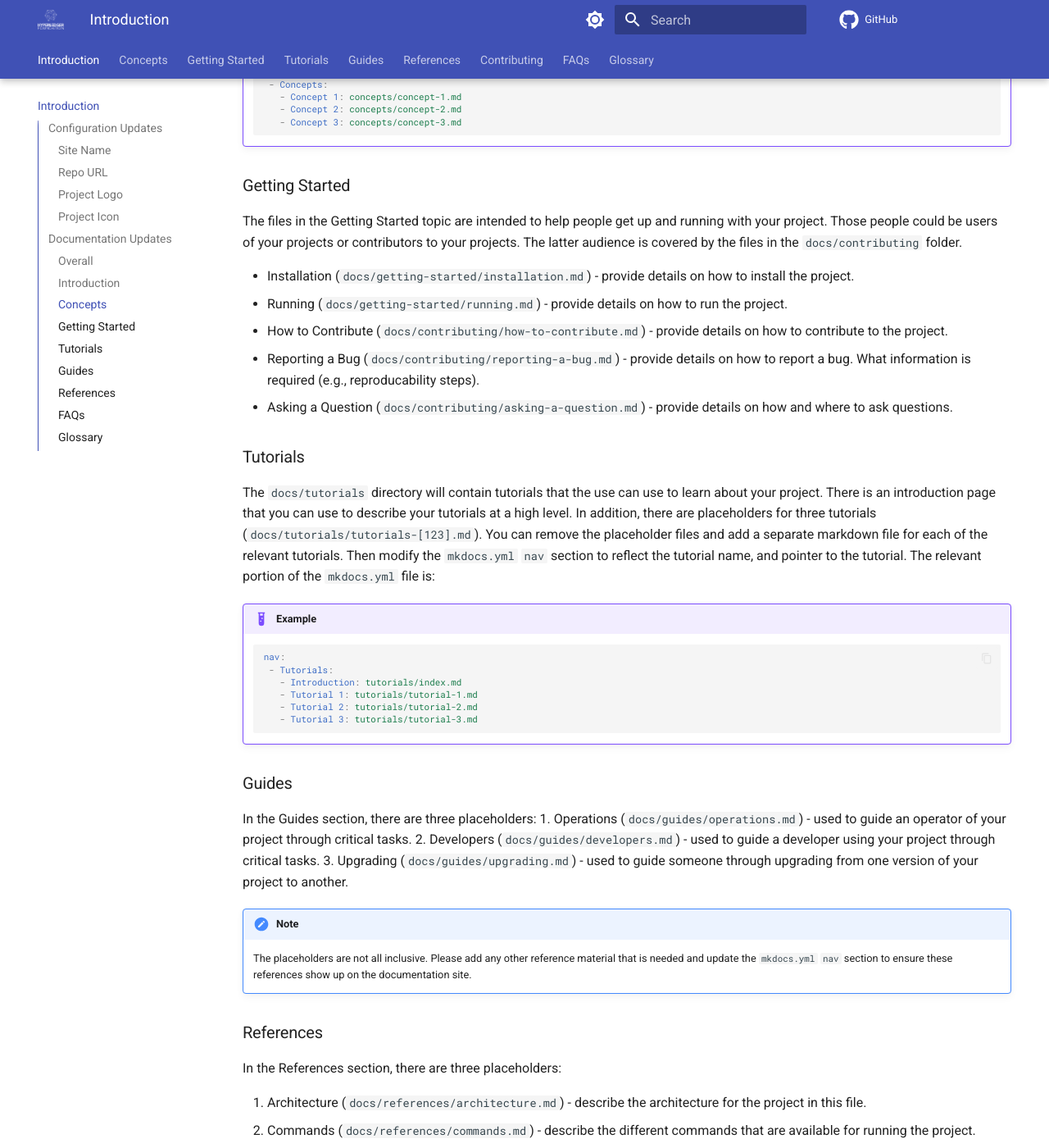
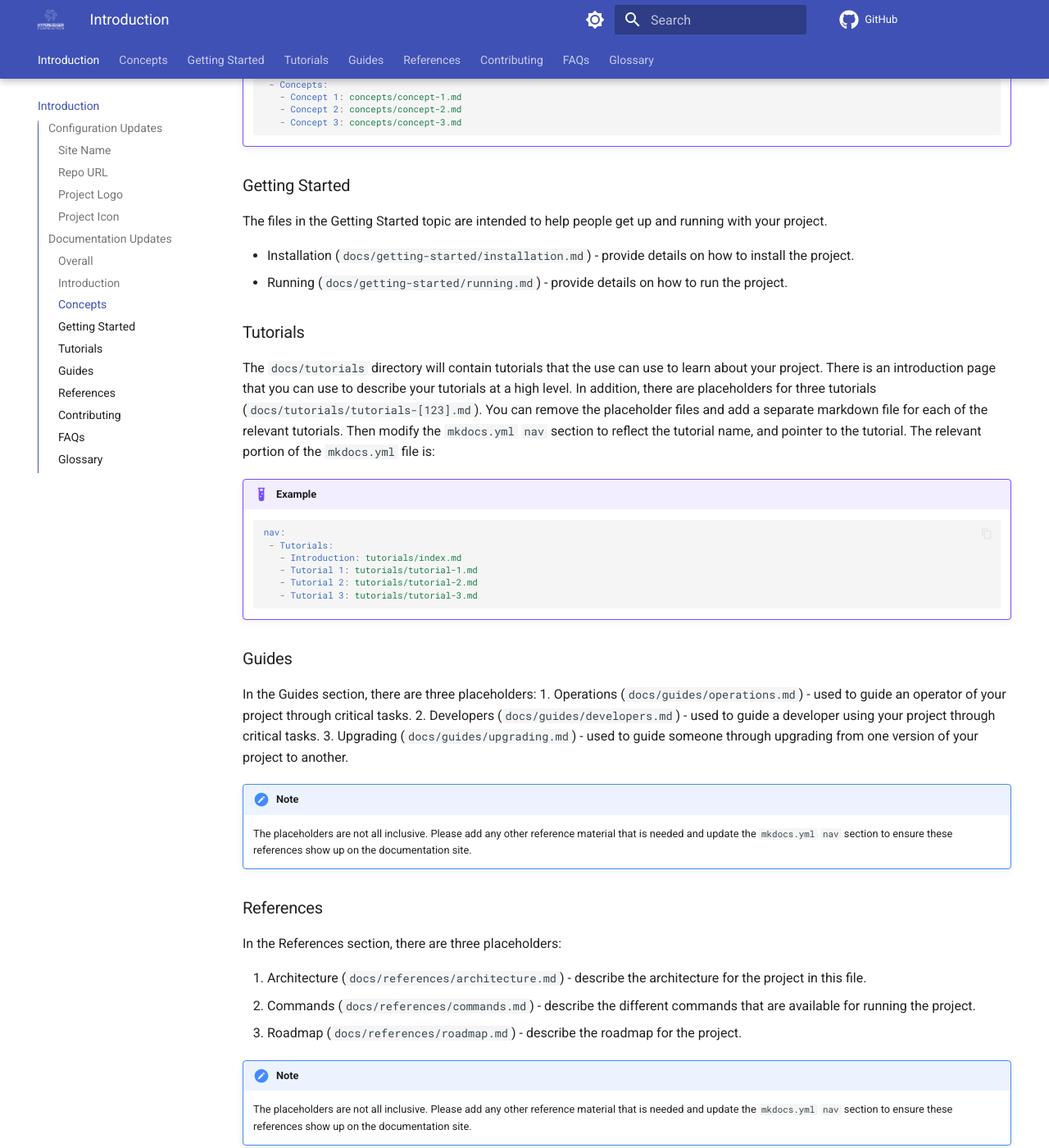
Before and after one commit to hyperledger-labs/documentation-template, an MkDocs documentation site: the page built from docs/index.md, in a window 1280 px wide and 1400 px high, scrolled down 2200 px. Shown: the whole window at 82% size. Built offline with MkDocs 1.6.1 and Material for MkDocs 9.7.7, drawn with Linux system fonts in a browser that asks for light colours; comment, search, counter and statistics services are not loaded; some of the changed text lies outside the part shown.

Commit message:
Move Contribbuting
Signed-off-by: Tracy Kuhrt <tracy.a.kuhrt@accenture.com>

```diff
--- a/docs/index.md
+++ b/docs/index.md
@@ -85,13 +85,10 @@
 
 ### Getting Started
 
-The files in the Getting Started topic are intended to help people get up and running with your project. Those people could be users of your projects or contributors to your projects. The latter audience is covered by the files in the `docs/contributing` folder.
+The files in the Getting Started topic are intended to help people get up and running with your project.
 
 * Installation (`docs/getting-started/installation.md`) - provide details on how to install the project.
 * Running (`docs/getting-started/running.md`) - provide details on how to run the project.
-* How to Contribute (`docs/contributing/how-to-contribute.md`) - provide details on how to contribute to the project.
-* Reporting a Bug (`docs/contributing/reporting-a-bug.md`) - provide details on how to report a bug. What information is required (e.g., reproducability steps).
-* Asking a Question (`docs/contributing/asking-a-question.md`) - provide details on how and where to ask questions.
 
 ### Tutorials
 
```
Also changed, not shown: other parts of docs/index.md (+12 -0 lines).
